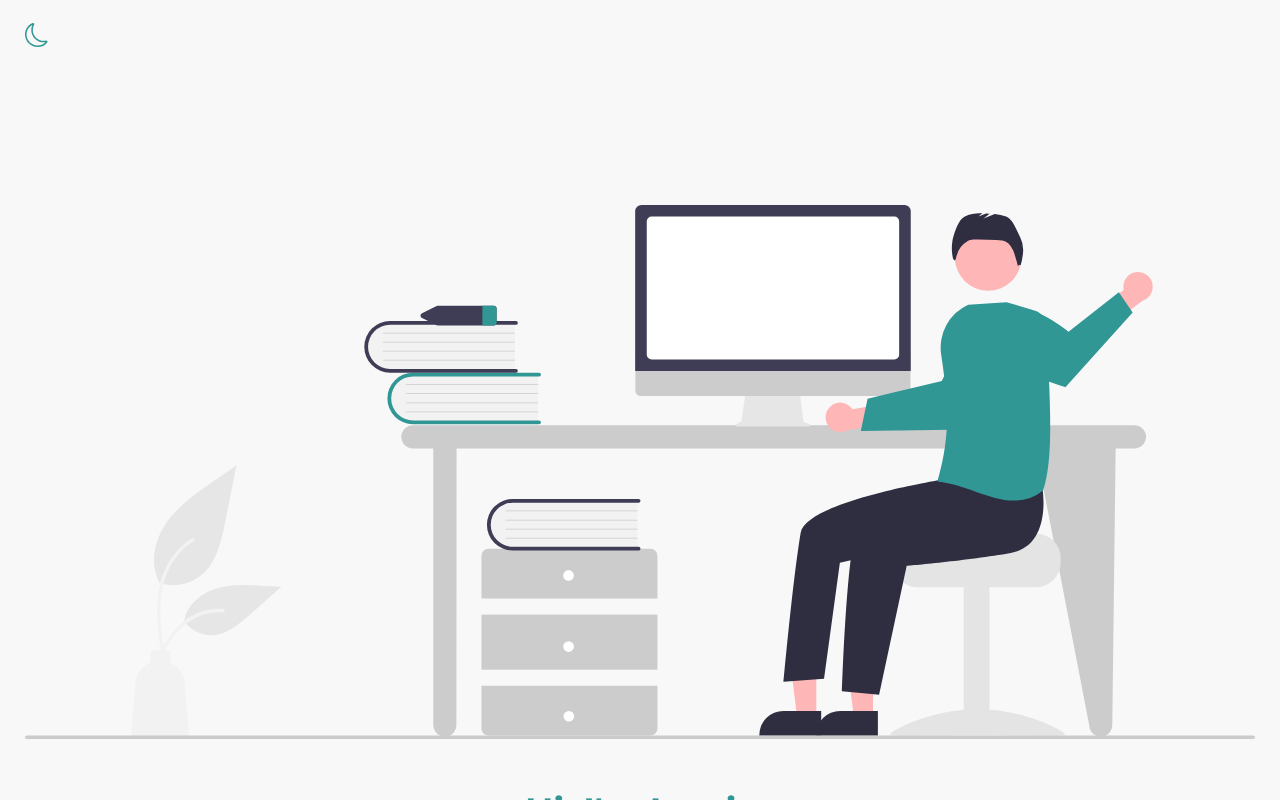
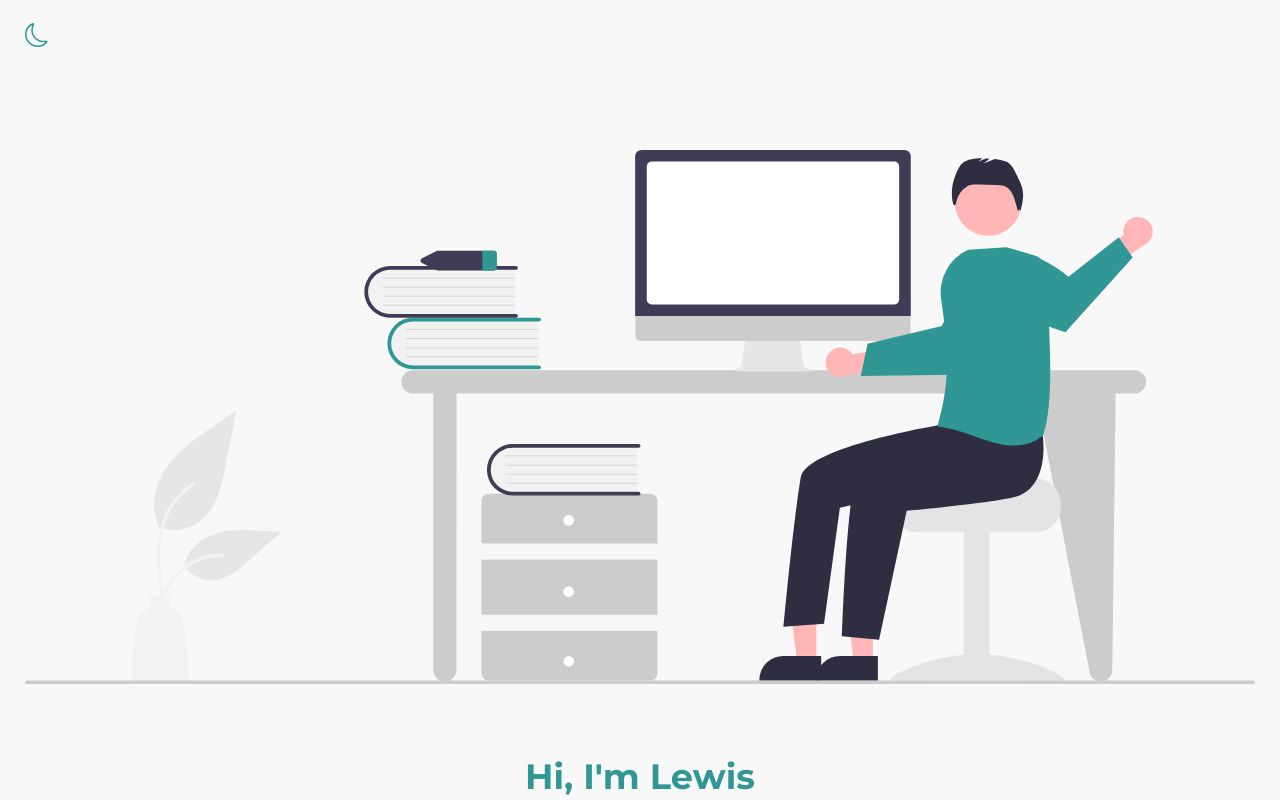
Before and after one commit to lewisRotchell/portfolio-v4, a Next.js app: page / in a window 1280 px wide. Built offline with nearby package versions, Linux system fonts and the light colour scheme.

Commit message:
Changed sass variables to css variables

```diff
--- a/Layout/Header.module.scss
+++ b/Layout/Header.module.scss
@@ -1,4 +1,3 @@
-@import "../styles/abstracts/variables";
 .nav {
   height: 70px;
   width: 100%;
@@ -7,7 +6,7 @@
   align-items: center;
   background-color: transparent;
   z-index: 10;
-  position: absolute;
+  position: relative;
   top: 0;
 }
 
@@ -25,8 +24,8 @@
   display: flex;
   justify-content: center;
   padding-top: 250px;
-  color: $primary;
-  border-left: 1px solid $primary;
+  color: var(--primary);
+  border-left: 1px solid var(--primary);
 
   li {
     padding-bottom: 30px;
@@ -53,7 +52,7 @@
   max-height: 0;
   overflow: hidden;
   padding: 0;
-  color: $primary;
+  color: var(--primary);
 }
 
 .sun {
@@ -66,7 +65,7 @@
   transition: opacity 0.5s ease-in-out;
   position: absolute;
   left: 25px;
-  color: $primary;
+  color: var(--primary);
   padding: 0;
 }
 
--- a/Layout/Header.tsx
+++ b/Layout/Header.tsx
@@ -25,7 +25,7 @@ export const Header: React.FC<HeaderProps> = ({}) => {
         body?.classList.remove("stop-scroll");
         setActive(false);
       });
-    } else if (!active && main?.classList.contains("active")) {
+    } else {
       main?.classList.remove("active");
       body?.classList.remove("stop-scroll");
     }
@@ -57,7 +57,7 @@ export const Header: React.FC<HeaderProps> = ({}) => {
         <aside className={`${classes.aside} ${active ? classes.active : ""}`}>
           <nav>
             <ul>
-              <li>
+              <li onClick={() => setActive(false)}>
                 <a href="#home">Home</a>
               </li>
               <li>
--- a/components/Button.module.scss
+++ b/components/Button.module.scss
@@ -1,5 +1,3 @@
-@import "../styles/abstracts/variables";
-
 .button {
   display: inline-flex;
   justify-content: center;
@@ -9,7 +7,7 @@
   width: 135px;
   height: 50px;
   border-radius: 20px;
-  border: 1px solid $primary;
-  color: $primary;
+  border: 1px solid var(--primary);
+  color: var(--primary);
   font-weight: 600;
 }
--- a/components/Hamburger.module.scss
+++ b/components/Hamburger.module.scss
@@ -1,5 +1,3 @@
-@import "../styles/abstracts/variables";
-
 .hamburger {
   width: auto;
   height: 19px;
@@ -20,7 +18,7 @@
   transform: translateY(-7px);
   width: 20px;
   height: 3px;
-  background-color: $primary;
+  background-color: var(--primary);
   transform-origin: 46% 60%;
   -webkit-transition: -webkit-transform 0.3 ease-out;
   transition: transform 0.3s ease-out;
@@ -29,7 +27,7 @@
 .middleLine {
   width: 20px;
   height: 3px;
-  background-color: $primary;
+  background-color: var(--primary);
   -webkit-transition: -webkit-all 0.3 ease-out;
   transition: all 0.3s ease-out;
 }
@@ -41,14 +39,14 @@
   transform: translateY(7px);
   width: 20px;
   height: 3px;
-  background-color: $primary;
+  background-color: var(--primary);
   transform-origin: 50%;
   -webkit-transition: -webkit-transform 0.3 ease-out;
   transition: transform 0.3s ease-out;
 }
 
 .hamburger:focus-visible {
-  box-shadow: 0 0 0 5px #fff, 0 0 0 8px $primary;
+  box-shadow: 0 0 0 5px #fff, 0 0 0 8px var(--primary);
   outline: none;
 }
 
--- a/components/Hero.module.scss
+++ b/components/Hero.module.scss
@@ -1,5 +1,3 @@
-@import "../styles/abstracts/variables";
-
 .hero {
   min-height: 100vh;
   display: flex;
@@ -18,7 +16,6 @@
   }
 
   .heroImg {
-    margin-top: 125px;
     width: 100%;
   }
 
@@ -31,7 +28,7 @@
   .title {
     font-size: 2.2rem;
     font-weight: 700;
-    color: $primary;
+    color: var(--primary);
     margin-bottom: 24px;
   }
 
@@ -41,7 +38,7 @@
   }
 
   .leadEmphasis {
-    color: $primary;
+    color: var(--primary);
 
     font-size: 1.1rem;
   }
--- a/package.json
+++ b/package.json
@@ -10,6 +10,7 @@
   "dependencies": {
     "focus-trap-react": "^8.7.1",
     "next": "11.1.2",
+    "normalize.css": "^8.0.1",
     "react": "17.0.2",
     "react-dom": "17.0.2",
     "react-icons": "^4.2.0",
--- a/styles/abstracts/_variables.scss
+++ /dev/null
@@ -1,5 +0,0 @@
-$primary: #319795;
-$light-mode-text: #1a202c;
-$dark-mode-text: #fff;
-$light-mode-bg: #f8f8f8;
-$dark-mode-bg: #1a202c;
--- a/styles/globals.scss
+++ b/styles/globals.scss
@@ -1,135 +1,21 @@
-//reset
-/* http://meyerweb.com/eric/tools/css/reset/
-   v2.0 | 20110126
-   License: none (public domain)
-*/
+@import "normalize.css";
+@import url("https://fonts.googleapis.com/css2?family=Montserrat:wght@300;400;500;600;700;900&display=swap");
 
-html,
-body,
-div,
-span,
-applet,
-object,
-iframe,
-h1,
-h2,
-h3,
-h4,
-h5,
-h6,
-p,
-blockquote,
-pre,
-a,
-abbr,
-acronym,
-address,
-big,
-cite,
-code,
-del,
-dfn,
-em,
-img,
-ins,
-kbd,
-q,
-s,
-samp,
-small,
-strike,
-strong,
-sub,
-sup,
-tt,
-var,
-b,
-u,
-i,
-center,
-dl,
-dt,
-dd,
-ol,
-ul,
-li,
-fieldset,
-form,
-label,
-legend,
-table,
-caption,
-tbody,
-tfoot,
-thead,
-tr,
-th,
-td,
-article,
-aside,
-canvas,
-details,
-embed,
-figure,
-figcaption,
-footer,
-header,
-hgroup,
-menu,
-nav,
-output,
-ruby,
-section,
-summary,
-time,
-mark,
-audio,
-video {
-  margin: 0;
-  padding: 0;
-  border: 0;
-  font-size: 100%;
-  font: inherit;
-  vertical-align: baseline;
+:root {
+  //Define colours
+  --teal: #319795;
+  --black: #333;
+  --white: #fff;
+  --off-white: #f8f8f8;
+  --dark-blue: #1a202c;
+
+  //Define colour intentions
+  --background: var(--off-white);
+  --background-dark: var(--dark-blue);
+  --text: var(--black);
+  --text-dark: var(--white);
+  --primary: var(--teal);
 }
-/* HTML5 display-role reset for older browsers */
-article,
-aside,
-details,
-figcaption,
-figure,
-footer,
-header,
-hgroup,
-menu,
-nav,
-section {
-  display: block;
-}
-
-ol,
-ul {
-  list-style: none;
-}
-blockquote,
-q {
-  quotes: none;
-}
-blockquote:before,
-blockquote:after,
-q:before,
-q:after {
-  content: "";
-  content: none;
-}
-table {
-  border-collapse: collapse;
-  border-spacing: 0;
-}
-
-//end reset
-@import url("https://fonts.googleapis.com/css2?family=Montserrat:wght@300;400;500;600;700;900&display=swap");
-@import "./abstracts/variables";
 html,
 body {
   font-family: "Montserrat", sans-serif;
@@ -137,10 +23,8 @@ body {
   height: 100%;
   overflow-x: hidden;
 
-  color: $light-mode-text;
-  background-color: $light-mode-bg;
-  // background-color: #1a202c;
-  // color: #fff;
+  color: var(--text);
+  background-color: var(--background);
 }
 
 a {
@@ -163,6 +47,14 @@ p {
   line-height: 1.6;
 }
 
+li {
+  list-style-type: none;
+}
+
+button {
+  cursor: pointer;
+}
+
 .active {
   right: 250px;
   transition: right 0.5s;
@@ -172,7 +64,7 @@ p {
 
 .stop-scroll {
   overflow-y: hidden;
-  position: relative;
+  // position: relative;
 }
 
 .container {
@@ -180,42 +72,42 @@ p {
 }
 
 .light {
-  color: $light-mode-text;
-  background-color: $light-mode-bg;
+  --text: var(--text);
+  --background: var(--background);
   transition: ALL 0.2s ease-in;
 }
 
 .dark {
-  color: $dark-mode-text;
-  background-color: $dark-mode-bg;
+  --text: var(--text-dark);
+  --background: var(--background-dark);
   transition: ALL 0.2s ease-in;
 }
 
 //scrollbar
-html {
-  -webkit-scrollbar-width: thin;
-  -moz-scrollbar-width: thin;
-  -ms-scrollbar-width: thin;
-  scrollbar-width: thin;
-  -webkit-scrollbar-color: #f8f8f8 $primary;
-  -moz-scrollbar-color: #f8f8f8 $primary;
-  -ms-scrollbar-color: #f8f8f8 $primary;
-  scrollbar-color: #f8f8f8 $primary;
-}
+// html {
+//   -webkit-scrollbar-width: thin;
+//   -moz-scrollbar-width: thin;
+//   -ms-scrollbar-width: thin;
+//   scrollbar-width: thin;
+//   -webkit-scrollbar-color: #f8f8f8 $primary;
+//   -moz-scrollbar-color: #f8f8f8 $primary;
+//   -ms-scrollbar-color: #f8f8f8 $primary;
+//   scrollbar-color: #f8f8f8 $primary;
+// }
 
 /*!sc*/
 body::-webkit-scrollbar {
-  width: 12px;
+  width: 4px;
 }
 
 /*!sc*/
 body::-webkit-scrollbar-track {
-  background: #f8f8f8;
+  border-radius: 10px;
 }
 
 /*!sc*/
 body::-webkit-scrollbar-thumb {
-  background-color: $primary;
-  border: 5px solid #f8f8f8;
-  border-radius: 10px;
+  background-color: red;
+  border: 4px solid var(--primary);
+  border-radius: 16px;
 }
```
Also changed, not shown: 1 other file (tests, documents, lock files or other folders).
